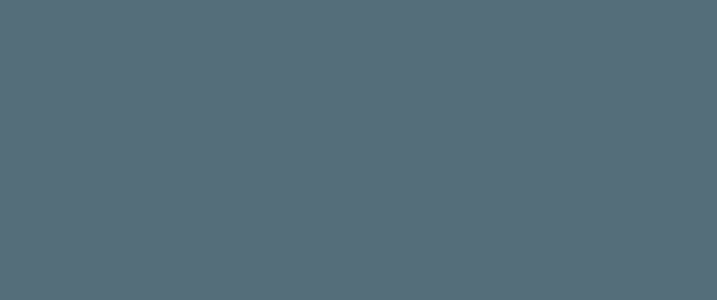
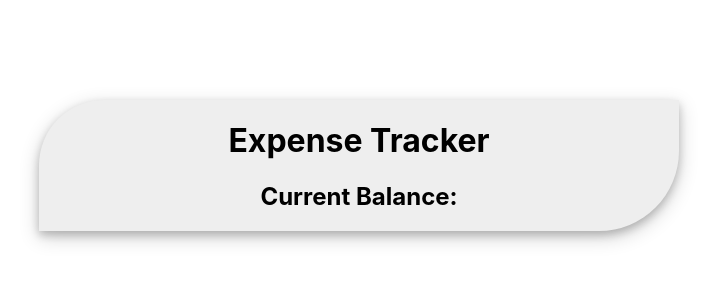
Before and after one commit to zeeshanali1993/expense-tracker-app, a React (Create React App) app: page / in a window 1280 px wide. Shown: the top 300 px of the page, without its empty margins (281-998 px from the left). Built offline with nearby package versions, Linux system fonts and the light colour scheme.

Commit message:
add basic css and initial components

```diff
--- a/src/App.css
+++ b/src/App.css
@@ -1,21 +1,15 @@
 .App {
   text-align: center;
-  background: #616161;
+  background: #eeeeee; /* #616161; */
   /* min-height: 100vh; */
-  width: 100%;
-  height: 100%;
+  width: 50%;
+  /* height: 100%; */
   display: flex;
   flex-direction: row;
   align-items: center;
   justify-content: center;
+  margin: 100px auto;
+  border-radius: 65px 0px 80px 0px;
+  /*_________ x y   blur-radius spread-radius | color */
+  box-shadow: 0 4px 8px 0 rgba(0, 0, 0, 0.2), 0 6px 20px 0 rgba(0, 0, 0, 0.19);
 }
-.App-header {
-  background-color: #282c34;
-  min-height: 100vh;
-  display: flex;
-  flex-direction: column;
-  align-items: center;
-  justify-content: center;
-  font-size: calc(10px + 2vmin);
-  color: white;
-}
--- a/src/App.js
+++ b/src/App.js
@@ -1,14 +1,12 @@
 import React from 'react';
-import logo from './logo.svg';
+import Header from './HEADER';
 import './App.css';
 
 function App()
 {
   return (
     <div className="App">
-      {/* <header className="App-header">
-
-      </header> */}
+      <Header />
     </div>
   );
 }
--- /dev/null
+++ b/src/HEADER.css
@@ -0,0 +1,2 @@
+.headerDiv h1 {
+}
--- /dev/null
+++ b/src/HEADER.js
@@ -0,0 +1,11 @@
+import React from 'react';
+import './HEADER.css'
+export default function Header(props)
+{
+    return (
+        <div className='headerDiv'>
+            <h1>Expense Tracker</h1>
+            <h2>Current Balance:</h2>
+        </div>
+    );
+}
--- /dev/null
+++ b/src/INITIAL_BALANCE.js
@@ -0,0 +1 @@
+import React from 'react';
--- a/src/index.css
+++ b/src/index.css
@@ -5,9 +5,9 @@ body {
     sans-serif;
   -webkit-font-smoothing: antialiased;
   -moz-osx-font-smoothing: grayscale;
-  height: 100%;
-  width: 100%;
-  background: #546e7a;
+  /* height: 100%;
+  width: 100%; */
+  /* background: #546e7a; */
 }
 
 code {
```
